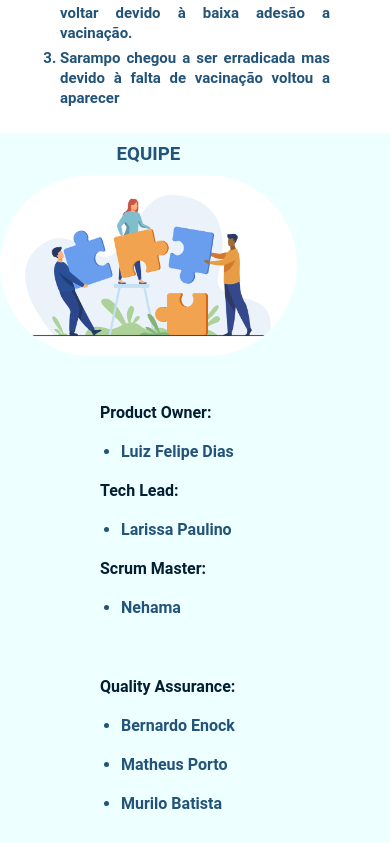
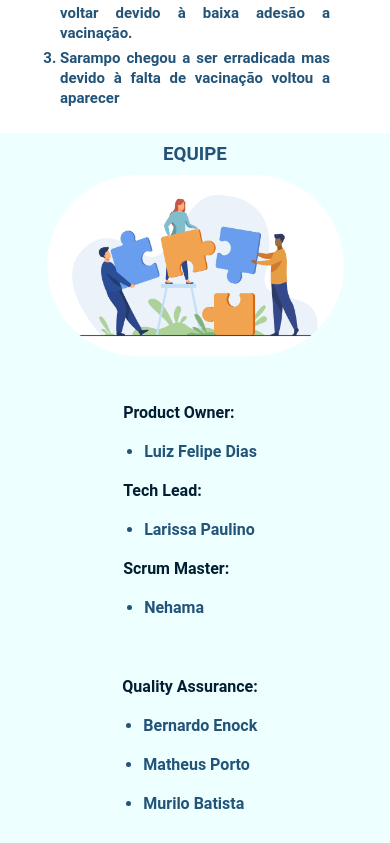
Before and after one commit to lufelipe12/isaude-app, a React (Create React App) app: page / in a window 390 px wide. Shown: the part 2852-3695 px from the top of the page. Built offline with nearby package versions, Linux system fonts and the light colour scheme; no server answers.

Commit message:
style: centralized footer in mobile

```diff
--- a/src/components/Footer/index.jsx
+++ b/src/components/Footer/index.jsx
@@ -3,9 +3,9 @@ import {
   ContainerLeaders,
   ContainerQuite,
   ContainerOthers,
-} from './styles'
+} from "./styles"
 
-import equipe from '../../assets/equipe.jpg'
+import equipe from "../../assets/equipe.jpg"
 
 export function Footer() {
   return (
@@ -34,7 +34,7 @@ export function Footer() {
       </ContainerLeaders>
       <ContainerQuite>
         <h3>EQUIPE</h3>
-        <img src={equipe} alt='' />
+        <img src={equipe} alt="" />
       </ContainerQuite>
       <ContainerOthers>
         <div>
--- a/src/components/Footer/styles.js
+++ b/src/components/Footer/styles.js
@@ -1,9 +1,10 @@
-import styled from "styled-components";
+import styled from "styled-components"
 
-export const Container = styled.div`
+export const Container = styled.footer`
   display: flex;
   justify-content: space-between;
   flex-direction: column;
+  align-items: center;
 
   color: var(--blue-1);
   font-weight: bold;
@@ -19,10 +20,10 @@ export const Container = styled.div`
     padding-top: 20px;
     padding-bottom: 20px;
   }
-`;
+`
 
 export const ContainerLeaders = styled.div`
-  margin: 250px 10px 10px 100px;
+  margin: 250px 10px 10px 0px;
 
   p {
     margin: 20px 0 20px 0;
@@ -33,7 +34,7 @@ export const ContainerLeaders = styled.div`
   @media (min-width: 768px) {
     margin: 10px 10px 10px 100px;
   }
-`;
+`
 
 export const ContainerQuite = styled.div`
   position: absolute;
@@ -49,10 +50,10 @@ export const ContainerQuite = styled.div`
   @media (min-width: 768px) {
     position: relative;
   }
-`;
+`
 
 export const ContainerOthers = styled.div`
-  margin: 10px 10px 10px 100px;
+  margin: 10px 10px 10px 0px;
 
   p {
     margin: 20px 0 20px 0;
@@ -64,4 +65,4 @@ export const ContainerOthers = styled.div`
   @media (min-width: 768px) {
     margin: 10px 100px 10px 10px;
   }
-`;
+`
```
